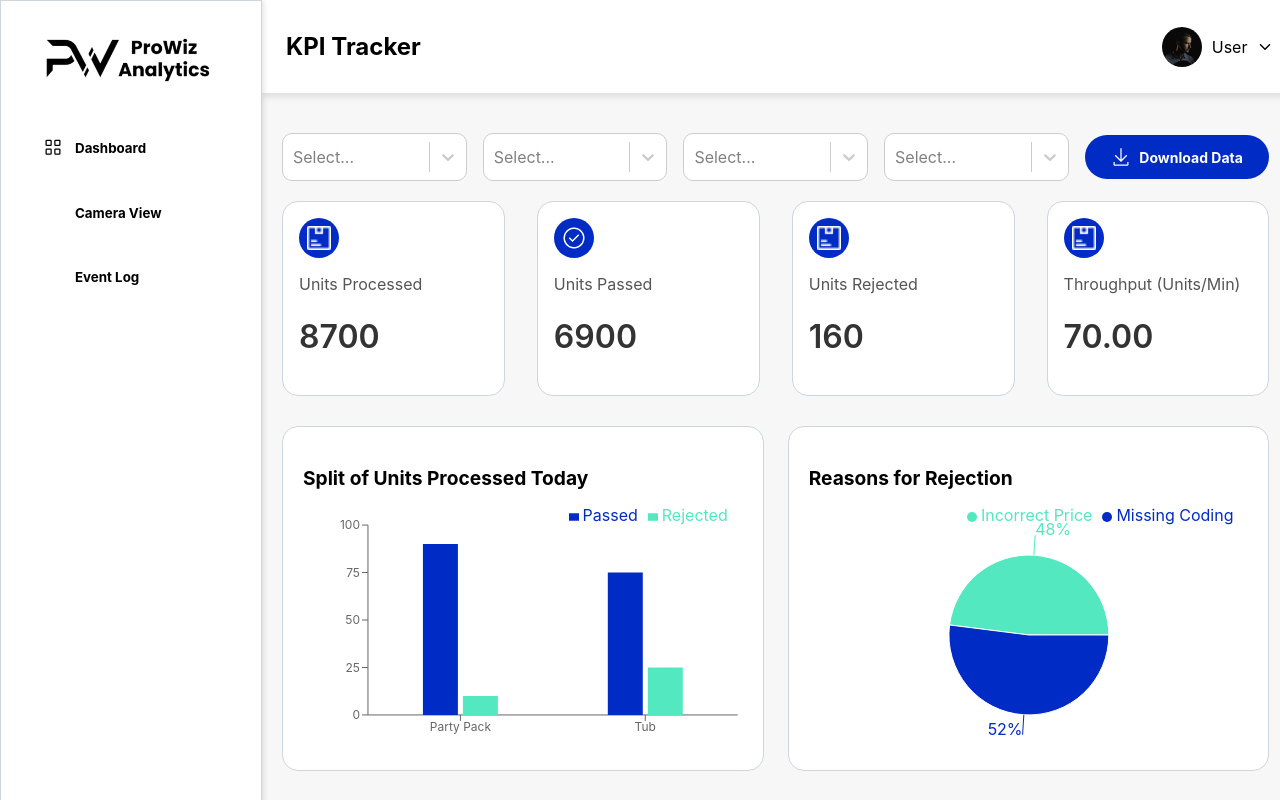
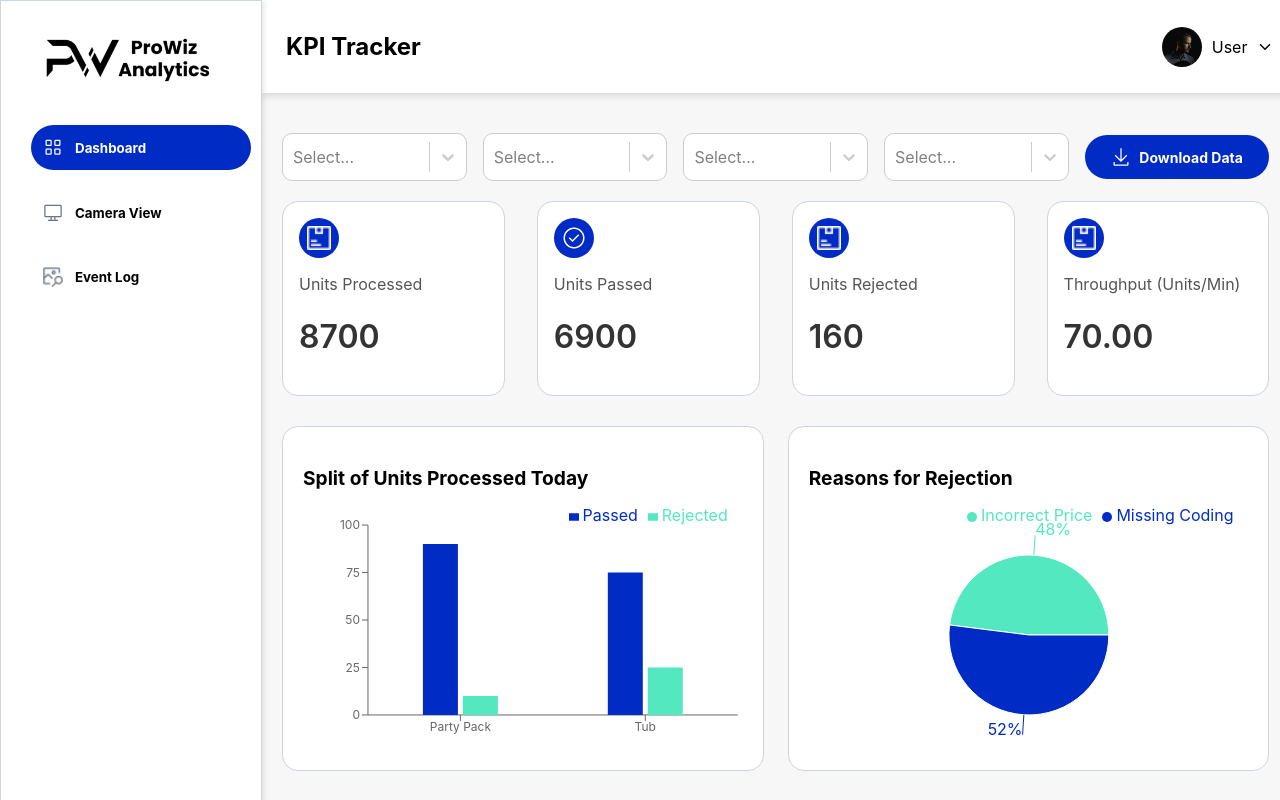
Before and after one commit to adityarajbenn/kpi-dashboard, a React (Create React App) app: page / in a window 1280 px wide. Shown: the top 800 px of the page. Built offline with nearby package versions, Linux system fonts and the light colour scheme; the HTML template or start-up script is replaced by a standard one.

Commit message:
selected button to be highlighted fixed

```diff
--- a/src/components/Sidebar.js
+++ b/src/components/Sidebar.js
@@ -51,8 +51,7 @@ const NavLink = styled.button`
   img {
     width: 20px;
     height: auto;
-    transition: filter 0.3s ease;
-    filter: ${(props) => (!props.$active ? "invert(1) brightness(100)" : "invert(0)")};
+    color: black;
   }
 `;
 
--- a/src/pages/Dashboard.js
+++ b/src/pages/Dashboard.js
@@ -46,7 +46,7 @@ const Dashboard = () => {
   return (
     <DashboardContainer>
       {/* Pass setSelectedPage to Sidebar so it can update the state */}
-      <Sidebar setSelectedPage={setSelectedPage} />
+      <Sidebar selectedPage={selectedPage} setSelectedPage={setSelectedPage} />
       <Content>
         <Navbar />
         <ContentWrapper>{renderContent()}</ContentWrapper>
```
